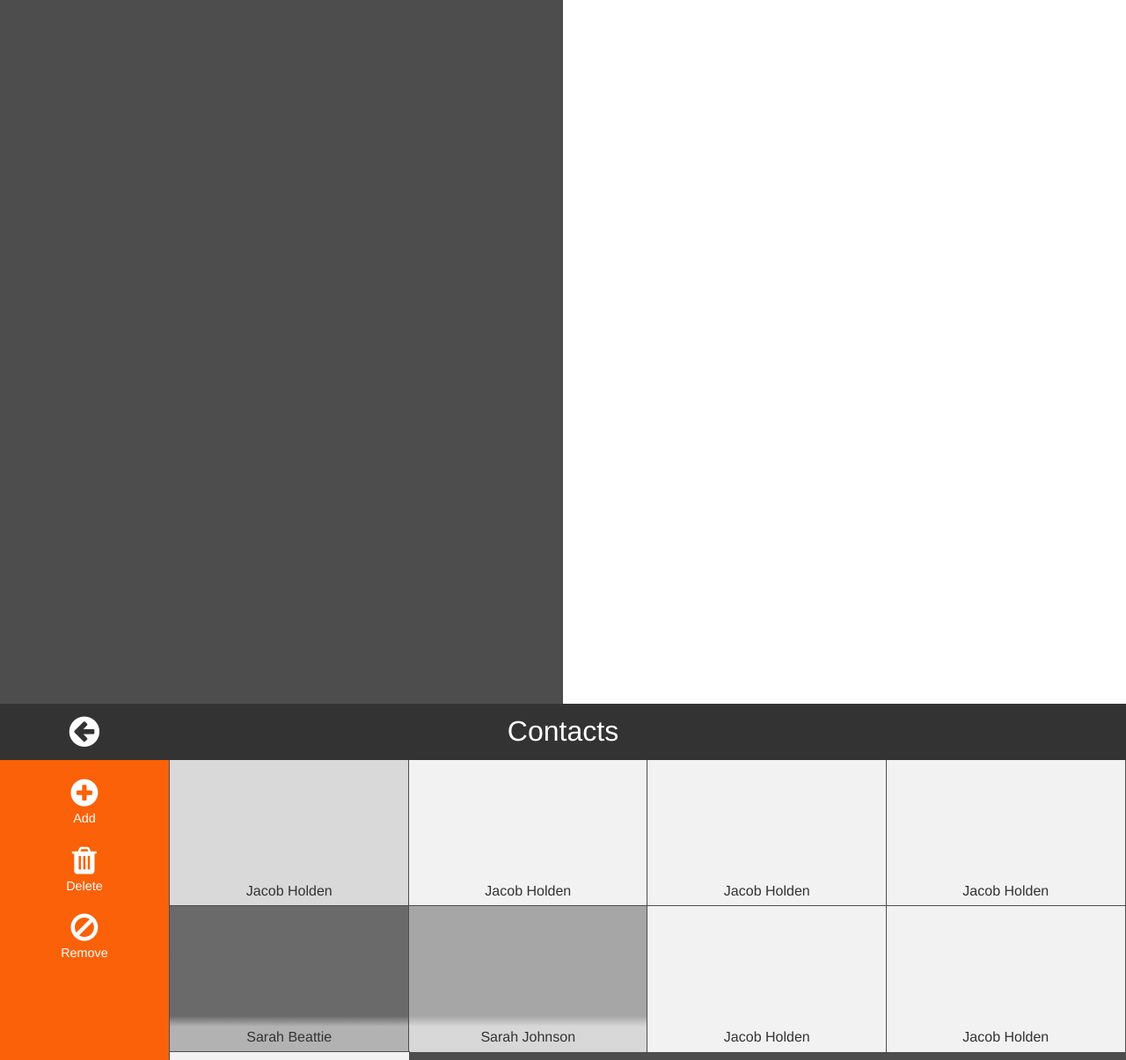
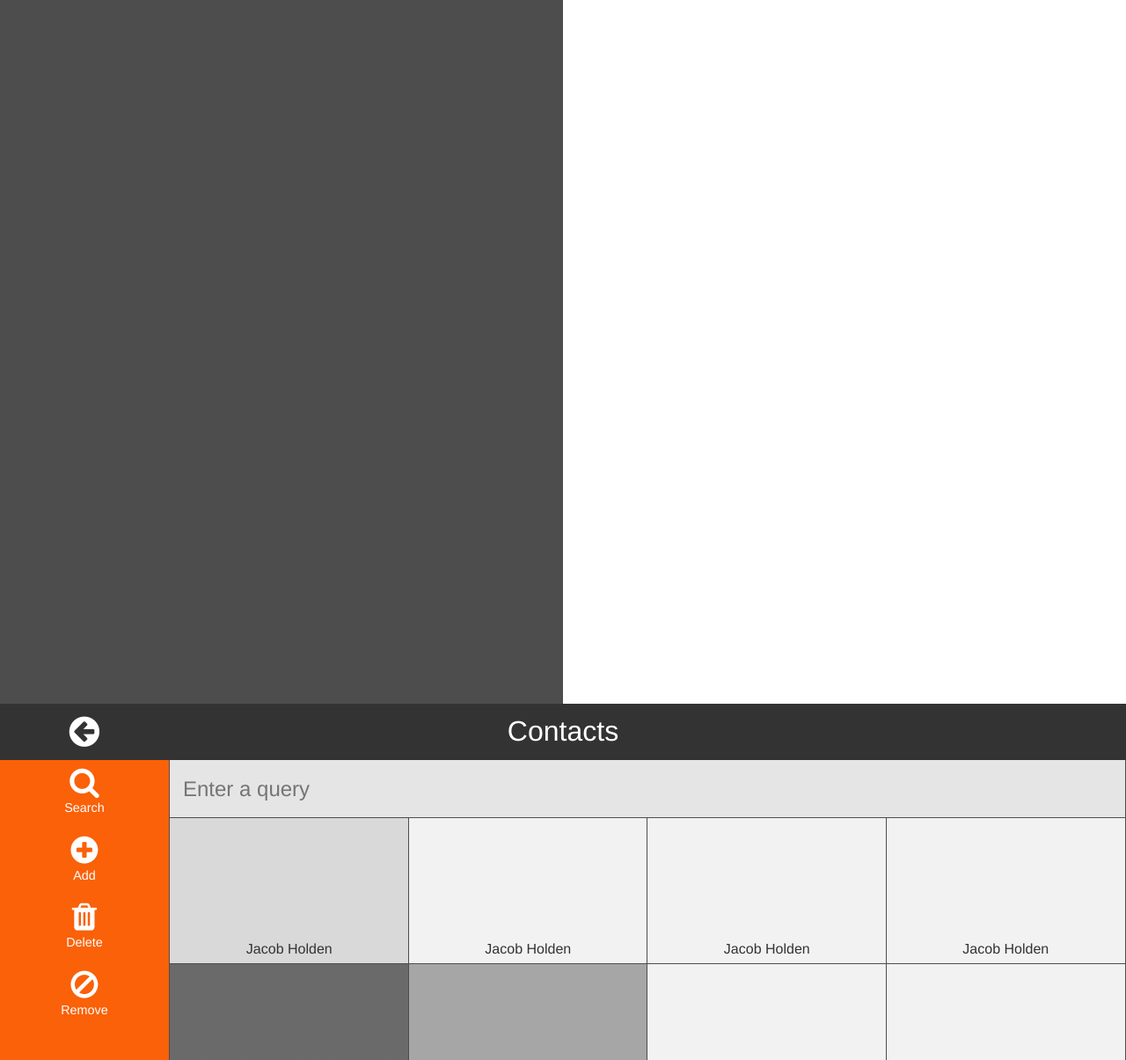
Before and after one commit to YacoobHolden/browserphone-design, a plain HTML site: page index.html in a window 1280 px wide. Shown: the top 1205 px of the page at 88% size. Drawn offline with Linux system fonts and the light colour scheme.

Commit message:
Add top bar to grid area

```diff
--- a/index.html
+++ b/index.html
@@ -35,6 +35,14 @@
 						<div class="bf-app-sidebar">
 							<div class="bf-app-sidebar-block">
 								<div class="bf-app-sidebar-top">
+									<i class="fa fa-search"></i>
+								</div>
+								<div class="bf-app-sidebar-bottom">
+									Search
+								</div>
+							</div>
+							<div class="bf-app-sidebar-block">
+								<div class="bf-app-sidebar-top">
 									<i class="fa fa-plus-circle"></i>
 								</div>
 								<div class="bf-app-sidebar-bottom">
@@ -59,6 +67,14 @@
 							</div>
 						</div>
 						<div class="bf-app-content">
+							<div class="bf-app-bar">
+								<div class="left-content">
+									<input type="text" class="search" placeholder="Enter a query"></input>
+								</div>
+								<div class="right-content">
+
+								</div>
+							</div>
 							<div class="bf-app-grid">
 								<div class="col-xs-6 col-md-6 col-lg-3 bf-app-grid-square selected">
 									<div class="grid-top-content">
--- a/style.css
+++ b/style.css
@@ -121,6 +121,18 @@ body {
 	padding-top: 1.5vh;
 }
 
+#browserphone .bf-app-area .bf-app-sidebar .bf-app-sidebar-block:first-child .bf-app-sidebar-top {
+	height: 5.5vh;
+	padding-top: 0px;
+}
+
+#browserphone .bf-app-area .bf-app-sidebar .bf-app-sidebar-block:first-child .bf-app-sidebar-top:hover {
+	-webkit-transition: font 0.1s ease, height 0.1s ease;
+	transition: font 0.1s ease, height 0.1s ease;
+	font-size: 5vh;
+	height: 6.5vh;
+}
+
 #browserphone .bf-app-area .bf-app-sidebar .bf-app-sidebar-block .bf-app-sidebar-top:hover {
 	-webkit-transition: font 0.1s ease, height 0.1s ease;
 	transition: font 0.1s ease, height 0.1s ease;
@@ -140,6 +152,34 @@ body {
 	width: 85%
 }
 
+/* App bar */
+#browserphone .bf-app-area .bf-app-content .bf-app-bar {
+	height: 10%;
+	background: #e5e5e5;
+	border: 1px solid #4d4d4d;
+	border-top: none;
+}
+
+#browserphone .bf-app-area .bf-app-content .bf-app-bar .left-content {
+    float: left;
+    height: 100%;
+    font-size: 3vh;
+    padding: 5px;
+}
+
+#browserphone .bf-app-area .bf-app-content .bf-app-bar .right-content {
+	float: right;
+	height: 100%;
+}
+
+#browserphone .bf-app-area .bf-app-content .bf-app-bar .search {
+	background: none;
+    border: none;
+    height: 100%;
+    padding: 10px;
+}
+
+/* Grid */
 #browserphone .bf-app-area .bf-app-content .bf-app-grid {
 	background: #4d4d4d;
 	height: 100%;
```
